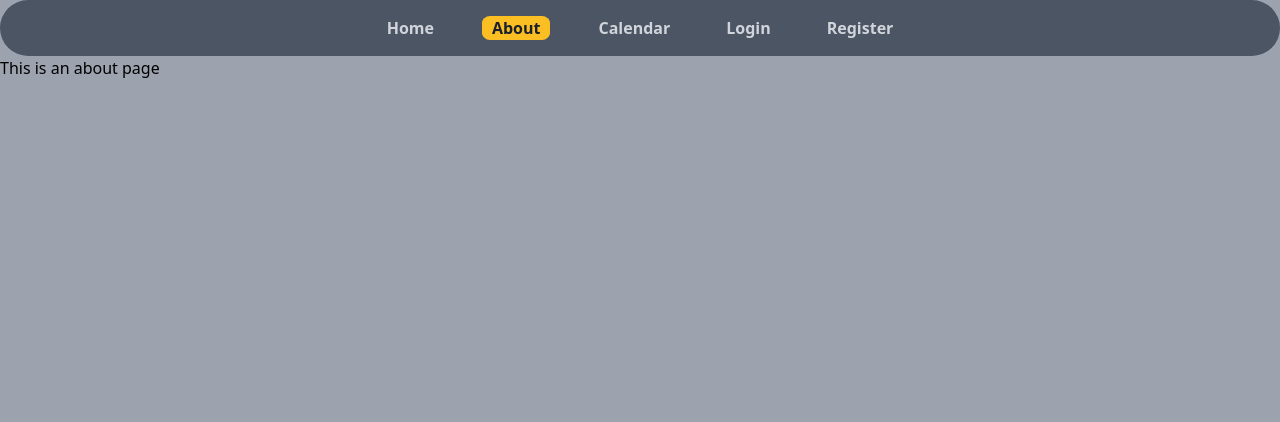
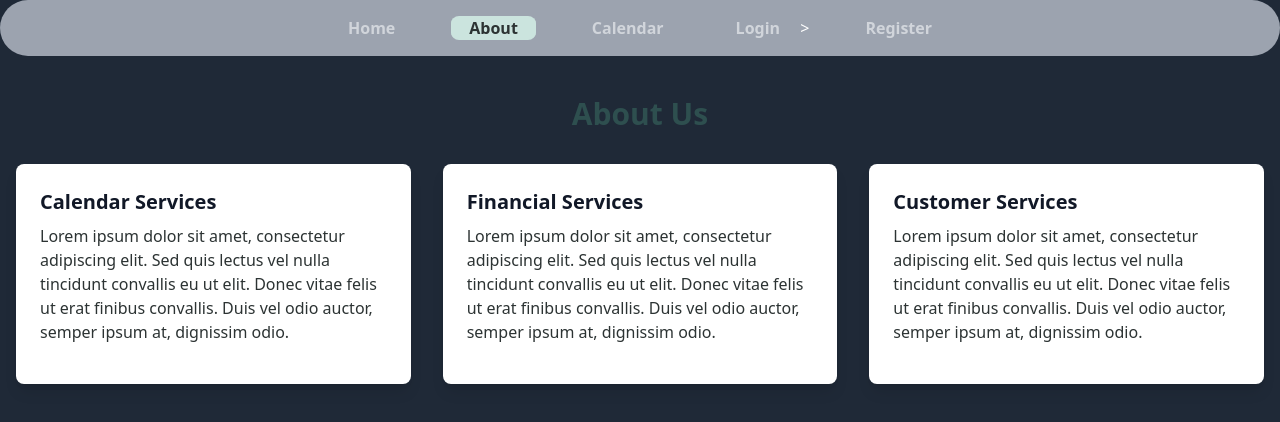
Before and after one commit to Bazskillz/webdev, a Vue app in the folder vue3-frontend/: page /about in a window 1280 px wide. Shown: the top 422 px of the page. Built offline with nearby package versions, Linux system fonts and the light colour scheme.

Commit message:
Modal event

```diff
--- a/vue3-frontend/src/App.vue
+++ b/vue3-frontend/src/App.vue
@@ -2,7 +2,7 @@
   <div id="app">
     <div>
       <div class="main bg-gray-400 min-h-screen z-0">
-        <RouterView />
+        <RouterView class="bg-gray-800 text-gray-100" />
       </div>
     </div>
   </div>
--- /dev/null
+++ b/vue3-frontend/src/components/CurrentEvents.vue
@@ -0,0 +1,25 @@
+<template>
+  <div class="flex h-screen bg-gray-400">
+    <div class="w-3/4 mx-auto mt-12">
+      <div class="px-8 py-4">
+        <div v-for="(event, index) in jsonData" :key="event.id" :class="event.customClass">
+          <div class="bg-white rounded-lg shadow-md mb-4 p-4 w-full">
+            <p class="text-gray-700 font-medium">{{ event.summary }}</p>
+            <div class="grid grid-cols-2 gap-4 mt-4">
+              <div class="text-gray-500"><span class="font-medium">Location:</span> {{ event.location }}</div>
+              <div class="text-gray-500"><span class="font-medium">Start Time:</span> {{ event.start.dateTime ? new Date(event.start.dateTime).toLocaleString('en-US', {timeZone: 'UTC', hour12: false, hour: 'numeric', minute: 'numeric'}) : event.start.date }}</div>
+              <div class="text-gray-500"><span class="font-medium">End Time:</span> {{ event.end.dateTime ? new Date(event.end.dateTime).toLocaleString('en-US', {timeZone: 'UTC', hour12: false, hour: 'numeric', minute: 'numeric'}) : event.end.date }}</div>
+            </div>
+          </div>
+        </div>
+      </div>
+    </div>
+  </div>
+</template>
+
+<script>
+export default {
+  name: 'CurrentEvents',
+  props: ['jsonData']
+}
+</script>
--- /dev/null
+++ b/vue3-frontend/src/components/NewEventForm.vue
@@ -0,0 +1,92 @@
+<template>
+  <div class="fixed inset-0 z-50 overflow-y-auto">
+    <div class="flex items-center justify-center min-h-80 px-4">
+      <div class="fixed inset-0 transition-opacity bg-gray-500 bg-opacity-75"></div>
+      <div class="z-10 inline-block w-full max-w-3xl overflow-hidden text-left align-middle transition-all transform bg-white shadow-xl rounded-lg">
+        <div class="bg-white px-4 py-2">
+          <form v-if="showForm" class="mt-4 px-8 py-4 bg-white rounded-lg shadow-md">
+            <h3 class="text-lg font-medium mb-4">New Event</h3>
+            <div class="mb-4">
+              <label class="block text-gray-700 font-medium mb-2" for="summary">Summary</label>
+              <input class="border border-gray-400 p-2 w-full rounded-lg" type="text" id="summary" v-model="newEvent.summary">
+            </div>
+            <div class="mb-4">
+              <label class="block text-gray-700 font-medium mb-2" for="location">Location</label>
+              <input class="border border-gray-400 p-2 w-full rounded-lg" type="text" id="location" v-model="newEvent.location">
+            </div>
+            <div class="mb-4">
+              <label class="block text-gray-700 font-medium mb-2" for="start-time">Start Time</label>
+              <VueDatePicker class="border border-gray-400 p-2 w-full rounded-lg" id="start-time" v-model="newEvent.start.dateTime" :pickerOptions="{ zIndex: 9999 }" />
+            </div>
+            <div class="mb-4">
+              <label class="block text-gray-700 font-medium mb-2" for="end-time">End Time</label>
+              <VueDatePicker class="border border-gray-400 p-2 w-full rounded-lg" id="end-time" v-model="newEvent.end.dateTime" :pickerOptions="{ zIndex: 9999 }" />
+            </div>
+              <button class="bg-blue-500 text-white py-2 px-4 rounded-lg hover:bg-blue-600" @click="addEvent()">Add Event</button>
+            <div class="bg-gray-100 px-4 py-2 flex justify-end">
+              <button class="px-4 py-2 font-semibold text-white bg-gray-500 hover:bg-gray-600 rounded-lg" @click="$emit('close')">Close</button>
+            </div>
+          </form>
+        </div>
+      </div>
+    </div>
+  </div>
+</template>
+
+<script>
+import axios from 'axios';
+import VueDatePicker from '@vuepic/vue-datepicker';
+
+export default {
+  name: "NewEventForm",
+  components: {
+    VueDatePicker
+  },
+  data() {
+    return {
+      showForm: true,
+      newEvent: {
+        summary: "",
+        location: "",
+        start: {
+          dateTime: ""
+        },
+        end: {
+          dateTime: ""
+        }
+      }
+    }
+  },
+  methods: {
+    async addEvent() {
+  const start = new Date(this.newEvent.start.dateTime).toISOString();
+  const end = new Date(this.newEvent.end.dateTime).toISOString();
+
+  const event = {
+    summary: this.newEvent.summary,
+    location: this.newEvent.location,
+    start: {
+      dateTime: start,
+    },
+    end: {
+      dateTime: end,
+    },
+  };
+  console.log(event)
+  try {
+    await axios.post('http://localhost:3001/calendar/api', event);
+    this.newEvent = {
+      summary: '',
+      location: '',
+      start: { dateTime: '' },
+      end: { dateTime: '' },
+    };
+    await this.loadEvents();
+  } catch (error) {
+    console.error(error);
+  }
+  this.$emit('close');
+    }
+  }
+};
+</script>
--- a/vue3-frontend/src/components/navbar.vue
+++ b/vue3-frontend/src/components/navbar.vue
@@ -1,28 +1,28 @@
 <template>
-  <nav class="bg-gray-600 text-white rounded-full">
+  <nav class="bg-gray-400 text-white rounded-full">
     <ul class="flex justify-center items-center py-4">
       <li class="mr-10">
-        <router-link to="/" class="font-bold hover:border-yellow-400 hover:border-solid hover:border-2 hover:rounded-lg hover:shadow-md hover:bg-yellow-400 hover:text-black-900 p-2 text-gray-300 hover:text-black">
+        <router-link to="/" class="text-gray-300 hover:text-black font-bold py-2 px-4 rounded-lg transition-colors duration-300 {{ $route.path === '/' ? 'bg-gray-500 text-white' : '' }}">
           Home
         </router-link>
       </li>
       <li class="mr-10">
-        <router-link to="/about" class="font-bold hover:border-yellow-400 hover:border-solid hover:border-2 hover:rounded-lg hover:shadow-md hover:bg-yellow-400 hover:text-black-900 p-2 text-gray-300 hover:text-black">
+        <router-link to="/about" class="text-gray-300 hover:text-black font-bold py-2 px-4 rounded-lg transition-colors duration-300 {{ $route.path === '/' ? 'bg-gray-500 text-white' : '' }}">
           About
         </router-link>
-      </li>
+              </li>
       <li class="mr-10">
-        <router-link to="/calendar" class="font-bold hover:border-yellow-400 hover:border-solid hover:border-2 hover:rounded-lg hover:shadow-md hover:bg-yellow-400 hover:text-black-900 p-2 text-gray-300 hover:text-black">
+        <router-link to="/calendar" class="text-gray-300 hover:text-black font-bold py-2 px-4 rounded-lg transition-colors duration-300 {{ $route.path === '/' ? 'bg-gray-500 text-white' : '' }}">
           Calendar
         </router-link>
       </li>
       <li class="mr-10">
-        <router-link to="/login" class="font-bold hover:border-yellow-400 hover:border-solid hover:border-2 hover:rounded-lg hover:shadow-md hover:bg-yellow-400 hover:text-black-900 p-2 text-gray-300 hover:text-black">
+        <router-link to="/login" class="text-gray-300 hover:text-black font-bold py-2 px-4 rounded-lg transition-colors duration-300 {{ $route.path === '/' ? 'bg-gray-500 text-white' : '' }}">
           Login
-        </router-link>
+        </router-link>>
       </li>
       <li>
-        <router-link to="/register" class="font-bold hover:border-yellow-400 hover:border-solid hover:border-2 hover:rounded-lg hover:shadow-md hover:bg-yellow-400 hover:text-black-900 p-2 text-gray-300 hover:text-black">
+        <router-link to="/register" class="text-gray-300 hover:text-black font-bold py-2 px-4 rounded-lg transition-colors duration-300 {{ $route.path === '/' ? 'bg-gray-500 text-white' : '' }}">
           Register
         </router-link>
       </li>
@@ -41,24 +41,24 @@ li {
 
 /* Add border lighting on hover */
 a:hover {
-  border-color: #FBBF24;
+  border-color: #0E8388;
   border-width: 2px;
   border-style: solid;
-  box-shadow: 0px 0px 5px 0px #FBBF24;
+  box-shadow: 0px 0px 5px 0px #0E8388;
 }
 
 /* Add styles to router-link tags */
 .router-link-exact-active {
-  border-color: #FBBF24;
+  border-color: #CBE4DE;
   border-width: 2px;
   border-style: solid;
-  box-shadow: 0px 0px 5px 0px #FBBF24;
-  background-color: #FBBF24;
-  color: #1a202c;
+  box-shadow: 0px 0px 5px 0px #CBE4DE;
+  background-color: #CBE4DE;
+  color: #2C3333;
 }
 .router-link-exact-active:hover {
-  background-color: #FBBF24;
-  color: #1a202c;
+  background-color: #CBE4DE;
+  color: #2C3333;
 }
 </style>
 
--- a/vue3-frontend/src/views/AboutView.vue
+++ b/vue3-frontend/src/views/AboutView.vue
@@ -1,16 +1,48 @@
 <template>
-  <div class="about">
+  <div class="about bg-gray-400 min-h-screen">
     <navbar/>
-    <h1>This is an about page</h1>
+    <div class="py-10">
+      <h1 class="text-3xl font-bold mb-6 text-center text-gray-900">About Us</h1>
+      <div class="flex flex-wrap justify-center">
+        <div class="w-full md:w-1/2 lg:w-1/3 px-4 py-2">
+          <div class="bg-white rounded-lg p-6 shadow-lg">
+            <h2 class="text-xl font-bold mb-2 text-gray-900">Calendar Services</h2>
+            <p class="text-gray-700 mb-4">Lorem ipsum dolor sit amet, consectetur adipiscing elit. Sed quis lectus vel nulla tincidunt convallis eu ut elit. Donec vitae felis ut erat finibus convallis. Duis vel odio auctor, semper ipsum at, dignissim odio.</p>
+          </div>
+        </div>
+        <div class="w-full md:w-1/2 lg:w-1/3 px-4 py-2">
+          <div class="bg-white rounded-lg p-6 shadow-lg">
+            <h2 class="text-xl font-bold mb-2 text-gray-900">Financial Services</h2>
+            <p class="text-gray-700 mb-4">Lorem ipsum dolor sit amet, consectetur adipiscing elit. Sed quis lectus vel nulla tincidunt convallis eu ut elit. Donec vitae felis ut erat finibus convallis. Duis vel odio auctor, semper ipsum at, dignissim odio.</p>
+          </div>
+        </div>
+        <div class="w-full md:w-1/2 lg:w-1/3 px-4 py-2">
+          <div class="bg-white rounded-lg p-6 shadow-lg">
+            <h2 class="text-xl font-bold mb-2 text-gray-900">Customer Services</h2>
+            <p class="text-gray-700 mb-4">Lorem ipsum dolor sit amet, consectetur adipiscing elit. Sed quis lectus vel nulla tincidunt convallis eu ut elit. Donec vitae felis ut erat finibus convallis. Duis vel odio auctor, semper ipsum at, dignissim odio.</p>
+          </div>
+        </div>
+      </div>
+    </div>
   </div>
 </template>
 
 <script>
-import Navbar from '../components/navbar.vue'; // Import the component with the correct name
+import Navbar from '../components/navbar.vue';
 
 export default {
   components: {
-    navbar: Navbar // Register the component with the correct name
+    navbar: Navbar
   }
 }
 </script>
+
+<style scoped>
+.about h1 {
+  color: #2E4F4F;
+}
+
+.about p {
+  color: #2C3333;
+}
+</style>
--- a/vue3-frontend/src/views/Calendar.vue
+++ b/vue3-frontend/src/views/Calendar.vue
@@ -1,58 +1,29 @@
 <template>
   <navbar />
-  <div class="flex h-screen bg-gray-400">
   <div class="w-3/4 mx-auto mt-12">
-      <div class="bg-white rounded-lg shadow-md">
-        <div class="grid grid-cols-1 sm:grid-cols-2 md:grid-cols-3 gap-4 px-8 py-4">
-          <div v-for="(event, index) in jsonData" :key="event.id" :class="{ 'bg-gray-100': index % 2 === 0, 'bg-white': index % 2 !== 0 }">
-            <div class="bg-white rounded-lg shadow-md p-4">
-              <p class="text-gray-700 font-medium">{{ event.summary }}</p>
-              <div class="grid grid-cols-2 gap-4 mt-4">
-                <div class="text-gray-500"><span class="font-medium">Location:</span> {{ event.location }}</div>
-                <div class="text-gray-500"><span class="font-medium">Start Time:</span> {{ event.start.dateTime ? new Date(event.start.dateTime).toLocaleString('en-US', {timeZone: 'UTC', hour12: false, hour: 'numeric', minute: 'numeric'}) : event.start.date }}</div>
-                <div class="text-gray-500"><span class="font-medium">End Time:</span> {{ event.end.dateTime ? new Date(event.end.dateTime).toLocaleString('en-US', {timeZone: 'UTC', hour12: false, hour: 'numeric', minute: 'numeric'}) : event.end.date }}</div>
+    <button
+      class="bg-blue-500 text-white py-2 px-4 rounded-lg hover:bg-blue-600 mt-4"
+      @click.prevent="showForm = !showForm"
+    >
+      {{ showForm ? 'Hide' : 'Add New Item' }}
+    </button>
+    <NewEventForm v-if="showForm" />
   </div>
-            </div>
-          </div>
-        </div>
-      </div>
-      <button class="bg-blue-500 text-white py-2 px-4 rounded-lg hover:bg-blue-600 mt-4" @click.prevent="showForm = !showForm">{{ showForm ? 'Hide' : 'Add New Item' }}</button>
-      <form v-if="showForm" class="mt-4 px-8 py-4 bg-white rounded-lg shadow-md">
-        <h3 class="text-lg font-medium mb-4">New Event</h3>
-        <div class="mb-4">
-          <label class="block text-gray-700 font-medium mb-2" for="summary">Summary</label>
-          <input class="border border-gray-400 p-2 w-full rounded-lg" type="text" id="summary" v-model="newEvent.summary">
-        </div>
-        <div class="mb-4">
-          <label class="block text-gray-700 font-medium mb-2" for="location">Location</label>
-          <input class="border border-gray-400 p-2 w-full rounded-lg" type="text" id="location" v-model="newEvent.location">
-        </div>
-        <div class="mb-4">
-          <label class="block text-gray-700 font-medium mb-2" for="start-time">Start Time</label>
-          <VueDatePicker class="border border-gray-400 p-2 w-full rounded-lg" id="start-time" v-model="newEvent.start.dateTime"/>
-        </div>
-        <div class="mb-4">
-          <label class="block text-gray-700 font-medium mb-2" for="end-time">End Time</label>
-          <VueDatePicker class="border border-gray-400 p-2 w-full rounded-lg" id="end-time" v-model="newEvent.end.dateTime"/>
-        </div>
-        <button class="bg-blue-500 text-white py-2 px-4 rounded-lg hover:bg-blue-600" @click.prevent="addEvent()">Add Event</button>
-      </form>
-    </div>
-  </div>
+  <CurrentEvents :jsonData="jsonData"/>
 </template>
 
 <script>
 import axios from 'axios';
 import Navbar from '../components/navbar.vue';
 import { ref } from 'vue';
-import VueDatePicker from '@vuepic/vue-datepicker';
-import '@vuepic/vue-datepicker/dist/main.css'
-
-
+import NewEventForm from '../components/NewEventForm.vue';
+import CurrentEvents from '../components/CurrentEvents.vue';
 
 export default {
   components: {
-    navbar: Navbar
+  Navbar,
+  NewEventForm,
+  CurrentEvents
 },
   data() {
     return {
@@ -70,7 +41,7 @@ export default {
         }
       },
       dateFormat: 'dd-MM-yyyyTHH:mm'
-  }
+    };
   },
   mounted() {
     axios.get('http://localhost:3001/calendar/api')
@@ -83,43 +54,26 @@ export default {
   },
   computed: {
     formattedEvents() {
-      return this.jsonData.map(event => {
-        return {
+      return this.jsonData.map(event => ({
         id: event.id,
         title: event.description,
         start: new Date(event.start.dateTime),
         end: new Date(event.end.dateTime),
-        };
-      });
+      }));
     }
   },
   methods: {
-        async addEvent() {
-  // Convert start and end times to ISO string format
-  const start = new Date(this.newEvent.start.dateTime).toISOString();
-  const end = new Date(this.newEvent.end.dateTime).toISOString();
-
-  // Create a new event object with the updated start and end times
-  const event = {
-    summary: this.newEvent.summary,
-    location: this.newEvent.location,
-    start: {
-      dateTime: start,
+    closeForm() {
+      this.showForm = false;
     },
-    end: {
-      dateTime: end,
-    },
-  };
-
-  // Call the server to save the new event
-  await axios.post('http://localhost:3001/calendar/api', event);
-
-  // Clear the form
-  this.newEvent = { summary: '', location: '', start: { dateTime: '' }, end: { dateTime: '' } };
-
-  // Reload the events list
-  await this.loadEvents();
+    async loadEvents() {
+      try {
+        const response = await axios.get('http://localhost:3001/calendar/api');
+        this.jsonData = response.data;
+      } catch (error) {
+        console.log(error);
       }
     }
   }
+};
 </script>
--- a/vue3-frontend/src/views/HomeView.vue
+++ b/vue3-frontend/src/views/HomeView.vue
@@ -1,16 +1,37 @@
 <template>
-  <div class="home">
-    <navbar/>
-    <h1>This is a kaas world</h1>
+  <navbar />
+  <div class="dashboard" style="background-color: #FDF2E9; padding: 2rem; min-height: calc(100vh - 6rem);">
+    <div class="flex justify-center items-center h-80">
+      <div class="bg-gray-100 p-8 rounded-lg shadow-lg">
+        <h2 class="text-2xl font-bold text-gray-800 mb-4">Dashboard</h2>
+        <p class="text-gray-600 mb-4">Number of items in calendar: {{ jsonData.length }}</p>
+        <router-link to="/calendar" class="bg-yellow-400 text-white font-bold py-2 px-4 rounded hover:bg-yellow-500">View Calendar</router-link>
+      </div>
+    </div>
   </div>
 </template>
 
 <script>
-import Navbar from '../components/navbar.vue'; // Import the component with the correct name
+import axios from 'axios';
+import Navbar from '../components/navbar.vue';
 
 export default {
   components: {
-    navbar: Navbar // Register the component with the correct name
+    navbar: Navbar
+  },
+  data() {
+    return {
+      jsonData: []
+    }
+  },
+  mounted() {
+    axios.get('http://localhost:3001/calendar/api')
+      .then(response => {
+        this.jsonData = response.data;
+      })
+      .catch(error => {
+        console.log(error);
+      });
   }
 }
 </script>
```
Lines whose indentation alone changed are shown as unchanged.
